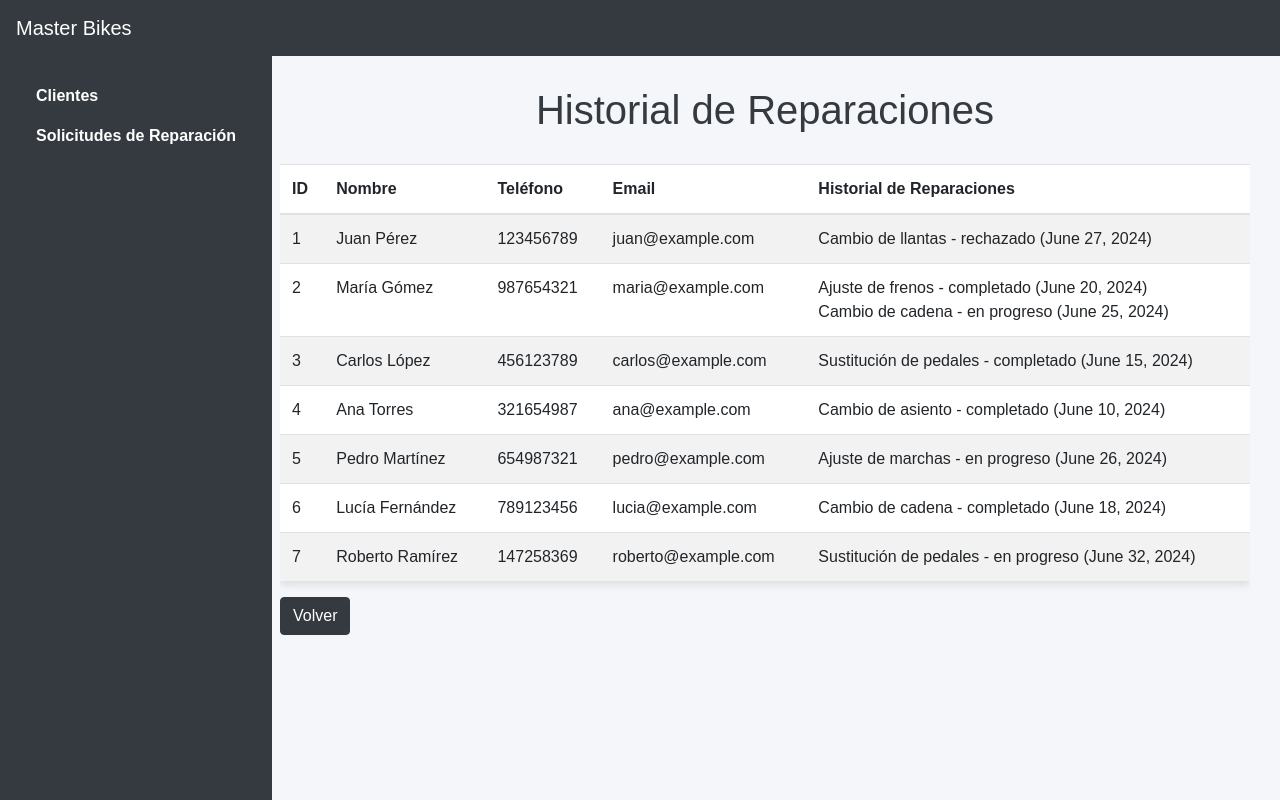
After one commit to CvmiloM/Master-Bikes, a Django app: page /historial/ in a window 1280 px wide. The commit adds this page. Run offline with Django 5.2, Linux system fonts and the light colour scheme; some libraries are stand-ins or nearby versions.

Commit message:
Implementar Historial

```diff
--- a/mainapp/templates/mainapp/clientes.html
+++ b/mainapp/templates/mainapp/clientes.html
@@ -102,6 +102,8 @@
             </tbody>
         </table>
         <a class="btn btn-primary" href="{% url 'home' %}">Volver</a>
+
+        <a class="btn btn-primary" href="{% url 'historial' %}">Historial</a>
     </div>
 </body>
 </html>
--- /dev/null
+++ b/mainapp/templates/mainapp/historial.html
@@ -0,0 +1,159 @@
+<!DOCTYPE html>
+<html lang="es">
+<head>
+    <meta charset="UTF-8">
+    <meta name="viewport" content="width=device-width, initial-scale=1.0">
+    <title>Historial de Reparaciones - Master Bikes</title>
+    <link href="https://stackpath.bootstrapcdn.com/bootstrap/4.5.2/css/bootstrap.min.css" rel="stylesheet">
+    <script src="https://code.jquery.com/jquery-3.5.1.slim.min.js"></script>
+    <script src="https://cdn.jsdelivr.net/npm/bootstrap@4.5.2/dist/js/bootstrap.bundle.min.js"></script>
+    <style>
+        body {
+            background-color: #f4f6f9;
+            font-family: 'Arial', sans-serif;
+        }
+        .navbar {
+            background-color: #343a40;
+        }
+        .navbar-brand, .nav-link {
+            color: #ffffff !important;
+        }
+        .nav-link:hover {
+            color: #ffc107 !important;
+        }
+        .sidebar {
+            height: 100vh;
+            background-color: #343a40;
+            padding: 20px;
+            position: fixed;
+        }
+        .sidebar .nav-link {
+            color: #ffffff !important;
+            font-weight: bold;
+        }
+        .sidebar .nav-link:hover {
+            color: #ffc107 !important;
+        }
+        .content {
+            margin-left: 250px;
+            padding: 30px;
+        }
+        h1 {
+            color: #343a40;
+            text-align: center;
+            margin-bottom: 30px;
+        }
+        .table {
+            background-color: #ffffff;
+            box-shadow: 0 4px 8px rgba(0, 0, 0, 0.1);
+        }
+        .btn-primary {
+            background-color: #343a40;
+            border-color: #343a40;
+        }
+        .btn-primary:hover {
+            background-color: #23272b;
+            border-color: #1d2124;
+        }
+    </style>
+</head>
+<body>
+    <nav class="navbar navbar-expand-lg">
+        <a class="navbar-brand" href="#">Master Bikes</a>
+        <button class="navbar-toggler" type="button" data-toggle="collapse" data-target="#navbarNav" aria-controls="navbarNav" aria-expanded="false" aria-label="Toggle navigation">
+            <span class="navbar-toggler-icon"></span>
+        </button>
+    </nav>
+
+    <div class="sidebar">
+        <nav class="nav flex-column">
+            <a class="nav-link" href="{% url 'clientes' %}">Clientes</a>
+            <a class="nav-link" href="{% url 'solicitudes' %}">Solicitudes de Reparación</a>
+        </nav>
+    </div>
+
+    <div class="content">
+        <h1>Historial de Reparaciones</h1>
+        <div class="table-responsive">
+            <table class="table table-striped">
+                <thead>
+                    <tr>
+                        <th>ID</th>
+                        <th>Nombre</th>
+                        <th>Teléfono</th>
+                        <th>Email</th>
+                        <th>Historial de Reparaciones</th>
+                    </tr>
+                </thead>
+                <tbody>
+                    <tr>
+                        <td>1</td>
+                        <td>Juan Pérez</td>
+                        <td>123456789</td>
+                        <td>juan@example.com</td>
+                        <td>
+                            Cambio de llantas - rechazado (June 27, 2024)
+                        </td>
+                    </tr>
+                    <tr>
+                        <td>2</td>
+                        <td>María Gómez</td>
+                        <td>987654321</td>
+                        <td>maria@example.com</td>
+                        <td>
+                            Ajuste de frenos - completado (June 20, 2024)<br>
+                            Cambio de cadena - en progreso (June 25, 2024)
+                        </td>
+                    </tr>
+                    <tr>
+                        <td>3</td>
+                        <td>Carlos López</td>
+                        <td>456123789</td>
+                        <td>carlos@example.com</td>
+                        <td>
+                            Sustitución de pedales - completado (June 15, 2024)
+                        </td>
+                    </tr>
+                    <tr>
+                        <td>4</td>
+                        <td>Ana Torres</td>
+                        <td>321654987</td>
+                        <td>ana@example.com</td>
+                        <td>
+                            Cambio de asiento - completado (June 10, 2024)
+                        </td>
+                    </tr>
+                    <tr>
+                        <td>5</td>
+                        <td>Pedro Martínez</td>
+                        <td>654987321</td>
+                        <td>pedro@example.com</td>
+                        <td>
+                            Ajuste de marchas - en progreso (June 26, 2024)
+                        </td>
+                    </tr>
+                    <tr>
+                        <td>6</td>
+                        <td>Lucía Fernández</td>
+                        <td>789123456</td>
+                        <td>lucia@example.com</td>
+                        <td>
+                            Cambio de cadena - completado (June 18, 2024)
+                        </td>
+                    </tr>
+                    <tr>
+                        <td>7</td>
+                        <td>Roberto Ramírez</td>
+                        <td>147258369</td>
+                        <td>roberto@example.com</td>
+                        <td>
+                            Sustitución de pedales - en progreso (June 32, 2024)
+                        </td>
+                    </tr>
+                </tbody>
+            </table>
+            <a class="btn btn-primary" href="{% url 'home' %}">Volver</a>
+        </div>
+    </div>
+</body>
+</html>
--- a/mainapp/urls.py
+++ b/mainapp/urls.py
@@ -13,4 +13,5 @@ urlpatterns = [
     path('solicitud/<int:solicitud_id>/rechazar/', views.rechazar_solicitud, name='rechazar_solicitud'),
     # Elimina esta línea si no necesitas la funcionalidad enviar_correo
     # path('solicitud/<int:solicitud_id>/enviar-correo/', views.enviar_correo, name='enviar_correo'),
+    path('historial/', views.historial, name='historial'),
 ]
--- a/mainapp/views.py
+++ b/mainapp/views.py
@@ -78,3 +78,10 @@ def send_email(email):
 
 
 # Elimina o agrega la definición de enviar_correo si es necesario
+
+# mainapp/views.py
+
+from django.shortcuts import render
+
+def historial(request):
+    return render(request, 'mainapp/historial.html')
```
Also changed, not shown: db.sqlite3.
